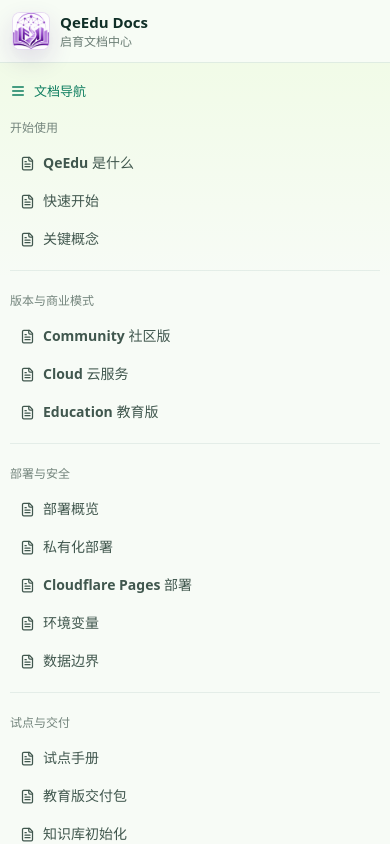
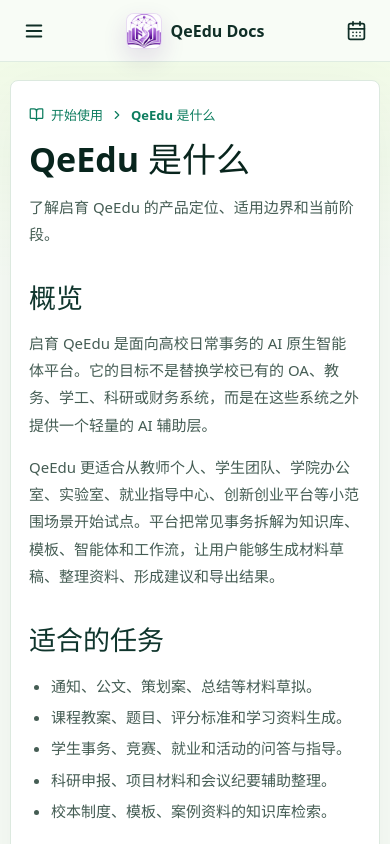
Before and after one commit to turmwerk/qeedu-docs, a React (Vite) app: page / in a window 390 px wide. Shown: the top 844 px of the page. Built offline with nearby package versions, Linux system fonts and the light colour scheme; a web font is replaced by a local one.

Commit message:
style: adopt drawer sidebar navigation

```diff
--- a/src/App.tsx
+++ b/src/App.tsx
@@ -1,4 +1,5 @@
-import { BookOpen, ChevronRight, Cloud, FileText, Github, Home, Menu, Search } from 'lucide-react'
+import { BookOpen, CalendarDays, ChevronRight, Cloud, FileText, Github, Home, Menu, Search } from 'lucide-react'
+import { useEffect, useState } from 'react'
 import ReactMarkdown from 'react-markdown'
 import { Link, NavLink, Route, Routes, useLocation } from 'react-router-dom'
 import remarkGfm from 'remark-gfm'
@@ -127,9 +128,66 @@
   const location = useLocation()
   const current = pages.find((page) => `/${page.slug}` === location.pathname) ?? fallbackPage
   const headings = getHeadings(current.content)
+  const [navOpen, setNavOpen] = useState(false)
+  const [tocOpen, setTocOpen] = useState(false)
+
+  useEffect(() => {
+    setNavOpen(false)
+    setTocOpen(false)
+  }, [location.pathname])
+
+  useEffect(() => {
+    const drawersOpen = navOpen || tocOpen
+    const previousOverflow = document.body.style.overflow
+
+    function onKeydown(event: KeyboardEvent) {
+      if (event.key === 'Escape') {
+        setNavOpen(false)
+        setTocOpen(false)
+      }
+    }
+
+    if (drawersOpen) {
+      document.body.style.overflow = 'hidden'
+      window.addEventListener('keydown', onKeydown)
+    }
+
+    return () => {
+      document.body.style.overflow = previousOverflow
+      window.removeEventListener('keydown', onKeydown)
+    }
+  }, [navOpen, tocOpen])
+
+  function closeDrawers() {
+    setNavOpen(false)
+    setTocOpen(false)
+  }
 
   return (
     <div className="docs-app">
+      <MobileHeader
+        onOpenNav={() => {
+          setTocOpen(false)
+          setNavOpen(true)
+        }}
+        onOpenToc={() => {
+          setNavOpen(false)
+          setTocOpen(true)
+        }}
+      />
+
+      {(navOpen || tocOpen) && (
+        <button className="drawer-overlay" type="button" aria-label="关闭菜单" onClick={closeDrawers} />
+      )}
+
+      <aside className={navOpen ? 'mobile-drawer is-open' : 'mobile-drawer'} aria-label="移动端文档导航">
+        <DocsSidebar onNavigate={() => setNavOpen(false)} />
+      </aside>
+
+      <aside className={tocOpen ? 'mobile-toc-drawer is-open' : 'mobile-toc-drawer'} aria-label="移动端本页目录">
+        <Toc headings={headings} onNavigate={() => setTocOpen(false)} mobile />
+      </aside>
+
       <header className="topbar">
         <Link className="brand" to="/">
           <img className="brand-logo" src="/qeedu-logo.png" alt="" />
@@ -159,7 +217,51 @@
       </header>
 
       <div className="docs-layout">
+        <DocsSidebar />
+
+        <main className="content">
+          <Routes>
+            <Route path="/" element={<DocArticle page={current} />} />
+            {pages.map((page) => (
+              <Route key={page.slug} path={`/${page.slug}`} element={<DocArticle page={page} />} />
+            ))}
+            <Route path="*" element={<DocArticle page={current} />} />
+          </Routes>
+        </main>
+
+        <Toc headings={headings} />
+      </div>
+    </div>
+  )
+}
+
+function MobileHeader({ onOpenNav, onOpenToc }: { onOpenNav: () => void; onOpenToc: () => void }) {
+  return (
+    <header className="mobile-header">
+      <button className="mobile-header__button" type="button" aria-label="打开文档导航" onClick={onOpenNav}>
+        <Menu size={22} />
+      </button>
+      <Link className="mobile-header__brand" to="/">
+        <img className="brand-logo" src="/qeedu-logo.png" alt="" />
+        <span>QeEdu Docs</span>
+      </Link>
+      <button className="mobile-header__button" type="button" aria-label="打开本页目录" onClick={onOpenToc}>
+        <CalendarDays size={21} />
+      </button>
+    </header>
+  )
+}
+
+function DocsSidebar({ onNavigate }: { onNavigate?: () => void }) {
+  return (
     <aside className="sidebar">
+      <Link className="sidebar-profile" to="/" onClick={onNavigate}>
+        <img className="sidebar-profile__logo" src="/qeedu-logo.png" alt="" />
+        <span>
+          <strong>QeEdu Docs</strong>
+          <small>启育文档中心</small>
+        </span>
+      </Link>
       <div className="sidebar-title">
         <Menu size={16} />
         文档导航
@@ -171,7 +273,7 @@
             const page = pages.find((item) => item.slug === slug)
             if (!page) return null
             return (
-                  <NavLink key={slug} to={`/${slug}`}>
+              <NavLink key={slug} to={`/${slug}`} onClick={onNavigate}>
                 <FileText size={15} />
                 {page.title}
               </NavLink>
@@ -180,27 +282,27 @@
         </section>
       ))}
     </aside>
+  )
+}
 
-        <main className="content">
-          <Routes>
-            <Route path="/" element={<DocArticle page={current} />} />
-            {pages.map((page) => (
-              <Route key={page.slug} path={`/${page.slug}`} element={<DocArticle page={page} />} />
-            ))}
-            <Route path="*" element={<DocArticle page={current} />} />
-          </Routes>
-        </main>
-
-        <aside className="toc">
+function Toc({
+  headings,
+  mobile = false,
+  onNavigate,
+}: {
+  headings: Array<{ text: string; id: string }>
+  mobile?: boolean
+  onNavigate?: () => void
+}) {
+  return (
+    <aside className={mobile ? 'toc toc--mobile' : 'toc'}>
       <p>本页</p>
       {headings.map((heading) => (
-            <a key={heading.id} href={`#${heading.id}`}>
+        <a key={heading.id} href={`#${heading.id}`} onClick={onNavigate}>
           {heading.text}
         </a>
       ))}
     </aside>
-      </div>
-    </div>
   )
 }
 
--- a/src/styles.css
+++ b/src/styles.css
@@ -1,4 +1,6 @@
 :root {
+  --docs-sidebar-width: 260px;
+  --docs-mobile-header-height: 62px;
   color: #13221d;
   background: #f7fbf6;
   font-family: "LXGW WenKai", "PingFang SC", "Microsoft YaHei", ui-sans-serif, system-ui, sans-serif;
@@ -18,6 +20,7 @@
 
 body {
   margin: 0;
+  overflow-x: hidden;
 }
 
 html {
@@ -45,10 +48,19 @@
   gap: 18px;
   align-items: center;
   height: 68px;
+  width: calc(100vw - var(--docs-sidebar-width));
+  margin-left: var(--docs-sidebar-width);
   padding: 0 28px;
   border-bottom: 1px solid #dfece2;
   background: rgba(248, 252, 247, 0.92);
   backdrop-filter: blur(18px);
+}
+
+.mobile-header,
+.drawer-overlay,
+.mobile-drawer,
+.mobile-toc-drawer {
+  display: none;
 }
 
 .brand {
@@ -134,10 +146,12 @@
 
 .docs-layout {
   display: grid;
-  grid-template-columns: 280px minmax(0, 840px) 200px;
+  grid-template-columns: minmax(0, 840px) 200px;
   gap: 28px;
-  width: min(1280px, calc(100% - 40px));
+  width: min(1068px, calc(100vw - var(--docs-sidebar-width) - 72px));
+  min-height: calc(100vh - 68px);
   margin: 0 auto;
+  margin-left: calc(var(--docs-sidebar-width) + max(36px, (100vw - 1280px) / 2));
 }
 
 .sidebar,
@@ -148,6 +162,64 @@
   max-height: calc(100vh - 110px);
   overflow: auto;
   padding: 28px 0;
+}
+
+.docs-layout > .sidebar {
+  position: fixed;
+  inset: 0 auto 0 0;
+  z-index: 20;
+  width: var(--docs-sidebar-width);
+  max-height: none;
+}
+
+.sidebar {
+  width: var(--docs-sidebar-width);
+  min-height: 100vh;
+  padding: 18px 18px 24px;
+  border-right: 1px solid #dfece2;
+  background: rgba(248, 252, 247, 0.96);
+  backdrop-filter: blur(14px);
+}
+
+.sidebar-profile {
+  display: grid;
+  justify-items: center;
+  gap: 10px;
+  margin-bottom: 16px;
+  padding: 8px 0 14px;
+  color: #102f27;
+  text-align: center;
+}
+
+.sidebar-profile__logo {
+  width: 132px;
+  height: 132px;
+  border: 1px solid rgba(113, 42, 173, 0.16);
+  border-radius: 50%;
+  background: #ffffff;
+  object-fit: cover;
+  box-shadow: 0 18px 40px rgba(81, 25, 126, 0.14);
+  transition: transform 220ms ease;
+}
+
+.sidebar-profile:hover .sidebar-profile__logo {
+  transform: scale(1.05);
+}
+
+.sidebar-profile strong,
+.sidebar-profile small {
+  display: block;
+}
+
+.sidebar-profile strong {
+  font-size: 22px;
+  line-height: 1.2;
+}
+
+.sidebar-profile small {
+  margin-top: 3px;
+  color: #667970;
+  font-size: 13px;
 }
 
 .sidebar-title {
@@ -161,9 +233,8 @@
 }
 
 .sidebar section {
-  margin-bottom: 20px;
-  padding-bottom: 12px;
-  border-bottom: 1px solid rgba(10, 85, 65, 0.08);
+  margin-bottom: 14px;
+  padding-bottom: 8px;
 }
 
 .sidebar h2 {
@@ -177,14 +248,21 @@
 .sidebar a {
   display: flex;
   align-items: center;
+  justify-content: center;
   gap: 8px;
-  min-height: 38px;
-  padding: 8px 10px;
-  border-radius: 8px;
+  min-height: 42px;
+  padding: 0 12px;
+  border-left: 2px solid transparent;
+  border-radius: 0;
   color: #40574e;
   font-size: 14px;
-  font-weight: 660;
+  font-weight: 760;
   line-height: 1.35;
+  transition:
+    color 160ms ease,
+    background-color 160ms ease,
+    border-color 160ms ease,
+    transform 160ms ease;
 }
 
 .sidebar a svg {
@@ -193,8 +271,10 @@
 
 .sidebar a:hover,
 .sidebar a.active {
-  background: #e7f5e8;
+  border-left-color: #0d7d5f;
+  background: rgba(13, 125, 95, 0.08);
   color: #0d5f49;
+  text-decoration: none;
 }
 
 .content {
@@ -356,6 +436,7 @@
 @media (max-width: 1080px) {
   .topbar {
     grid-template-columns: 220px 1fr;
+    padding-inline: 20px;
   }
 
   .top-links {
@@ -363,7 +444,9 @@
   }
 
   .docs-layout {
-    grid-template-columns: 240px minmax(0, 1fr);
+    grid-template-columns: minmax(0, 1fr);
+    width: calc(100vw - var(--docs-sidebar-width) - 42px);
+    margin-left: calc(var(--docs-sidebar-width) + 22px);
   }
 
   .toc {
@@ -371,33 +454,203 @@
   }
 }
 
-@media (max-width: 760px) {
+@media (max-width: 900px) {
   .topbar {
-    grid-template-columns: 1fr;
-    height: auto;
-    padding: 12px;
+    display: none;
   }
 
-  .search-box {
-    display: none;
+  .mobile-header {
+    position: sticky;
+    top: 0;
+    z-index: 30;
+    display: flex;
+    align-items: center;
+    justify-content: space-between;
+    gap: 12px;
+    min-height: var(--docs-mobile-header-height);
+    padding: 10px 14px;
+    border-bottom: 1px solid #dfece2;
+    background: rgba(248, 252, 247, 0.96);
+    backdrop-filter: blur(14px);
+  }
+
+  .mobile-header__button {
+    display: inline-flex;
+    align-items: center;
+    justify-content: center;
+    width: 40px;
+    height: 40px;
+    border: 0;
+    border-radius: 8px;
+    background: transparent;
+    color: #102f27;
+    cursor: pointer;
+  }
+
+  .mobile-header__button:hover,
+  .mobile-header__button:focus-visible {
+    background: rgba(13, 125, 95, 0.08);
+    color: #0d5f49;
+    outline: none;
+  }
+
+  .mobile-header__brand {
+    display: inline-flex;
+    align-items: center;
+    gap: 9px;
+    color: #102f27;
+    font-weight: 820;
+  }
+
+  .mobile-header__brand .brand-logo {
+    width: 36px;
+    height: 36px;
+  }
+
+  .drawer-overlay {
+    position: fixed;
+    inset: 0;
+    z-index: 40;
+    display: block;
+    border: 0;
+    background: rgba(0, 0, 0, 0.52);
+    animation: overlayIn 180ms ease;
+  }
+
+  .mobile-drawer,
+  .mobile-toc-drawer {
+    position: fixed;
+    top: 0;
+    bottom: 0;
+    z-index: 50;
+    display: block;
+    overflow-y: auto;
+    transition: transform 260ms cubic-bezier(0.2, 0.9, 0.2, 1);
+    will-change: transform;
+  }
+
+  .mobile-drawer {
+    left: 0;
+    width: min(74vw, 260px);
+    transform: translateX(-100%);
+  }
+
+  .mobile-drawer.is-open {
+    transform: translateX(0);
+  }
+
+  .mobile-drawer .sidebar {
+    width: 100%;
+    min-height: 100%;
+    padding: 22px 16px;
+  }
+
+  .mobile-drawer .sidebar-profile__logo {
+    width: 118px;
+    height: 118px;
+  }
+
+  .mobile-drawer .sidebar-profile strong {
+    font-size: 20px;
+  }
+
+  .mobile-drawer .sidebar a {
+    min-height: 40px;
+    font-size: 14px;
+  }
+
+  .mobile-toc-drawer {
+    right: 0;
+    width: clamp(132px, 42vw, 168px);
+    border-left: 1px solid #dfece2;
+    background: rgba(248, 252, 247, 0.98);
+    transform: translateX(100%);
+  }
+
+  .mobile-toc-drawer.is-open {
+    transform: translateX(0);
+  }
+
+  .toc--mobile {
+    display: block;
+    position: static;
+    width: 100%;
+    max-height: none;
+    min-height: 100%;
+    padding: 18px 12px 24px;
+    border-left: 0;
   }
 
   .docs-layout {
     grid-template-columns: 1fr;
     width: calc(100% - 20px);
+    min-height: calc(100vh - var(--docs-mobile-header-height));
+    margin: 0 auto;
   }
 
-  .sidebar {
-    position: static;
-    max-height: none;
-    padding: 18px 0 0;
+  .docs-layout > .sidebar {
+    display: none;
   }
 
   .content {
-    padding-top: 18px;
+    padding: 18px 0 48px;
   }
 
   .doc-article {
     padding: 28px 22px;
   }
 }
+
+@keyframes overlayIn {
+  from {
+    opacity: 0;
+  }
+
+  to {
+    opacity: 1;
+  }
+}
+
+@media (max-width: 520px) {
+  .mobile-drawer {
+    width: min(62vw, 220px);
+  }
+
+  .mobile-drawer .sidebar-profile__logo {
+    width: 104px;
+    height: 104px;
+  }
+
+  .sidebar h2 {
+    font-size: 11px;
+  }
+
+  .mobile-drawer .sidebar a {
+    min-height: 38px;
+    padding-inline: 8px;
+    font-size: 13px;
+  }
+
+  .doc-article {
+    padding: 24px 18px;
+  }
+
+  .doc-article h1 {
+    font-size: 34px;
+  }
+
+  .lead,
+  .doc-article p,
+  .doc-article li {
+    font-size: 15px;
+  }
+}
+
+@media (prefers-reduced-motion: reduce) {
+  *,
+  *::before,
+  *::after {
+    animation-duration: 1ms !important;
+    transition-duration: 1ms !important;
+  }
+}
```
Lines whose indentation alone changed are shown as unchanged.
